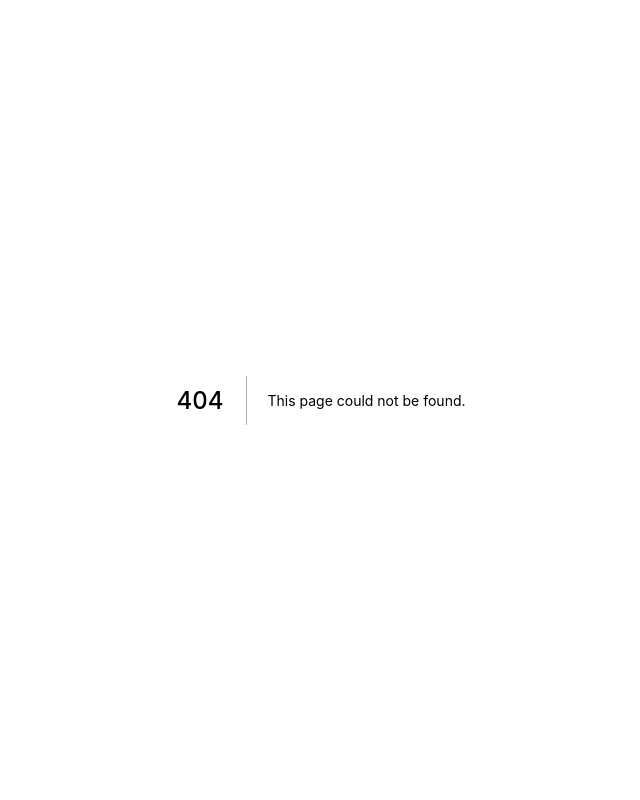
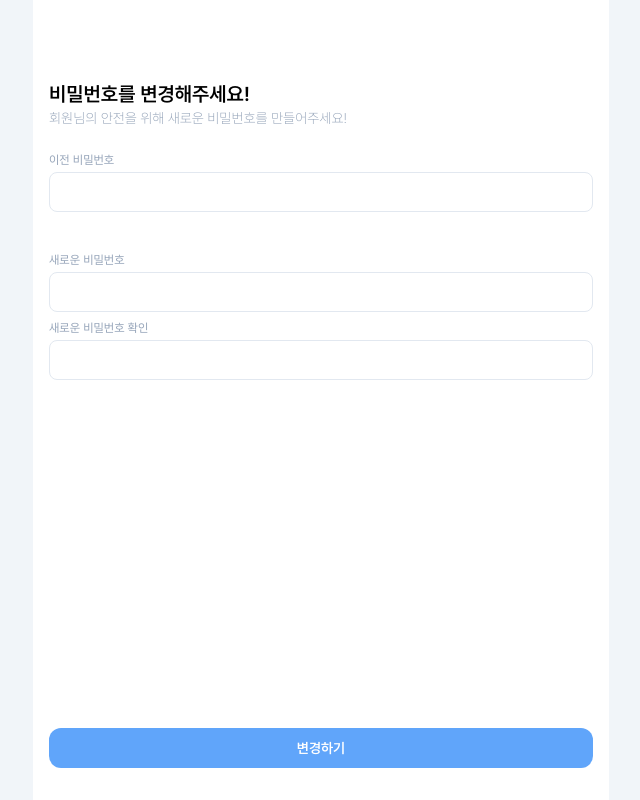
Before and after one commit to hlog2e/classbank-front, a Next.js app: page /password-change in a window 1280 px wide. Before the commit this address had no page. Shown: the whole page, without its empty margins (319-959 px from the left). Built offline with nearby package versions, Linux system fonts and the light colour scheme; no server answers.

Commit message:
비밀번호 변경 로직 추가

```diff
--- a/apis/auth.js
+++ b/apis/auth.js
@@ -27,3 +27,15 @@ export const postLogout = async () => {
   alert("로그아웃 되었습니다.");
   return res.data;
 };
+
+export const postChangeStudentPassword = async ({
+  oldPassword,
+  newPassword,
+}) => {
+  const { data } = await apiAuthInstance.post("/auth/password-change/student", {
+    oldPassword,
+    newPassword,
+  });
+
+  return data;
+};
--- a/pages/join.jsx
+++ b/pages/join.jsx
@@ -43,7 +43,9 @@ export default function Join() {
         router.push("/student");
       }
     } catch (err) {
+      setLoading(false);
       console.log(err);
+
       if (err.response.data) {
         errorToast(err.response.data.message);
       } else {
--- a/pages/login.jsx
+++ b/pages/login.jsx
@@ -14,6 +14,12 @@ export default function Login() {
     e.preventDefault();
     try {
       const user_data = await postLogin(userData);
+
+      // 만약 비밀번호가 선생님에 의해 초기화 된 상태라면 비밀번호 변경 페이지로 리다이렉트
+      if (user_data.password_change_required) {
+        return router.push("/password-change");
+      }
+
       if (user_data.type === "teacher") {
         router.push("/teacher");
       }
--- /dev/null
+++ b/pages/password-change.jsx
@@ -0,0 +1,97 @@
+import { useState } from "react";
+import { errorToast } from "../utils/toast";
+import { useRouter } from "next/router";
+import { postChangeStudentPassword } from "../apis/auth";
+
+export default function PasswordReset() {
+  const router = useRouter();
+
+  const [inputDatas, setInputDatas] = useState({
+    oldPassword: null,
+    newPassword: null,
+    newPassword2: null,
+  });
+
+  const handleChangePasswordPOST = async () => {
+    if (
+      !inputDatas.oldPassword ||
+      !inputDatas.newPassword ||
+      !inputDatas.newPassword2
+    ) {
+      return errorToast("빈 항목을 확인해주세요!");
+    }
+
+    if (inputDatas.newPassword !== inputDatas.newPassword2) {
+      return errorToast(
+        "새로운 비밀번호를 확인해주세요! (새로운 비밀번호 두개가 일치하지 않음)"
+      );
+    }
+
+    try {
+      await postChangeStudentPassword({
+        oldPassword: inputDatas.oldPassword,
+        newPassword: inputDatas.newPassword,
+      });
+
+      router.push("/app");
+    } catch (err) {
+      errorToast(err?.response?.data?.message);
+    }
+  };
+  return (
+    <div className="flex justify-center w-screen h-screen bg-slate-100">
+      <div className="flex-1 h-screen max-w-xl px-4 py-20 bg-white">
+        <p className="text-xl font-semibold">비밀번호를 변경해주세요!</p>
+        <p className="text-sm font-extralight text-slate-400">
+          회원님의 안전을 위해 새로운 비밀번호를 만들어주세요!
+        </p>
+
+        <div className="flex flex-col justify-between h-full">
+          <div>
+            <p className="mt-6 text-xs text-slate-400">이전 비밀번호</p>
+            <input
+              type="password"
+              onChange={(e) => {
+                setInputDatas((_prev) => ({
+                  ..._prev,
+                  oldPassword: e.target.value,
+                }));
+              }}
+              className="w-full h-10 px-2 mt-1 text-sm border rounded-lg text-slate-500 outline-blue-500 border-slate-200"
+            />
+
+            <p className="mt-10 text-xs text-slate-400">새로운 비밀번호</p>
+            <input
+              type="password"
+              onChange={(e) => {
+                setInputDatas((_prev) => ({
+                  ..._prev,
+                  newPassword: e.target.value,
+                }));
+              }}
+              className="w-full h-10 px-2 mt-1 text-sm border rounded-lg text-slate-500 outline-blue-500 border-slate-200"
+            />
+            <p className="mt-2 text-xs text-slate-400">새로운 비밀번호 확인</p>
+            <input
+              type="password"
+              onChange={(e) => {
+                setInputDatas((_prev) => ({
+                  ..._prev,
+                  newPassword2: e.target.value,
+                }));
+              }}
+              className="w-full h-10 px-2 mt-1 text-sm border rounded-lg text-slate-500 outline-blue-500 border-slate-200"
+            />
+          </div>
+
+          <button
+            onClick={handleChangePasswordPOST}
+            className="w-full h-10 mt-4 text-sm font-semibold text-white bg-blue-400 rounded-xl"
+          >
+            변경하기
+          </button>
+        </div>
+      </div>
+    </div>
+  );
+}
```
